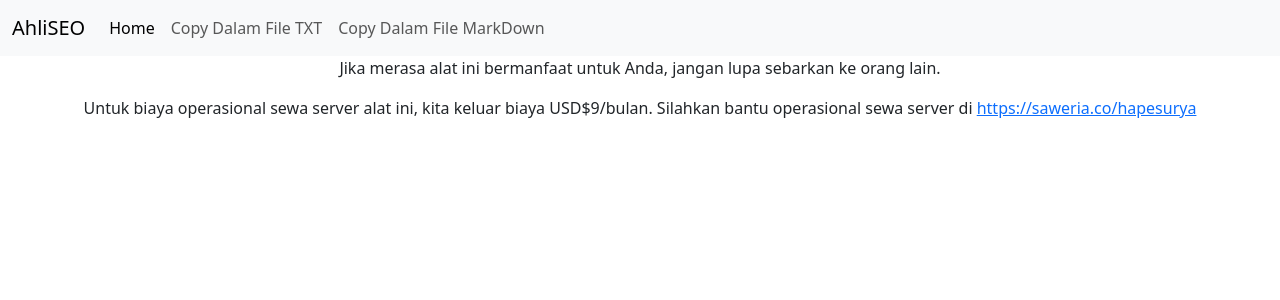
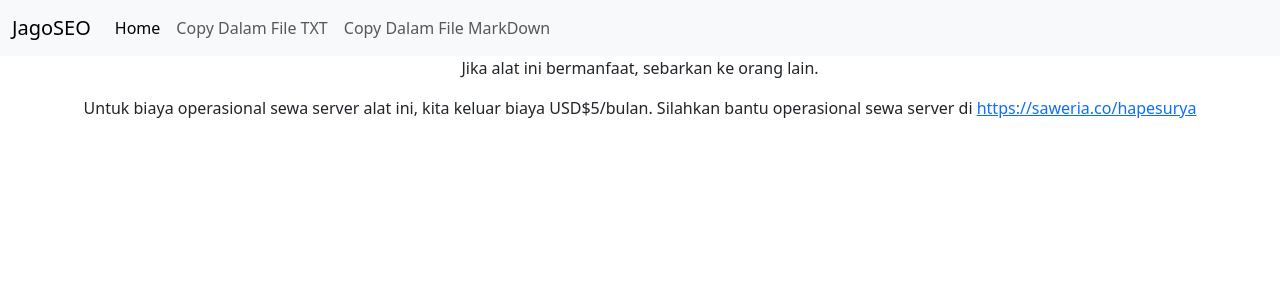
Before and after one commit to hapesurya/s3o, a Flask app: page / in a window 1280 px wide. Shown: the top 300 px of the page. Run offline with Flask 3, Linux system fonts and the light colour scheme.

Commit message:
perapihan link saweria

```diff
--- a/templates/base-copywebsite.html
+++ b/templates/base-copywebsite.html
@@ -3,7 +3,7 @@
   <head>
     <meta charset="utf-8" />
     <meta name="viewport" content="width=device-width, initial-scale=1" />
-    <title>Copy Content</title>
+    <title>Jago SEO</title>
     <link
       href="https://cdn.jsdelivr.net/npm/bootstrap@5.3.2/dist/css/bootstrap.min.css"
       rel="stylesheet"
@@ -15,7 +15,7 @@
     <header>
       <nav class="navbar navbar-expand-lg bg-body-tertiary">
         <div class="container-fluid">
-          <a class="navbar-brand" href="/">AhliSEO</a>
+          <a class="navbar-brand" href="/">JagoSEO</a>
           <button class="navbar-toggler" type="button" data-bs-toggle="collapse" data-bs-target="#navbarNav" aria-controls="navbarNav" aria-expanded="false" aria-label="Toggle navigation">
             <span class="navbar-toggler-icon"></span>
           </button>
--- a/templates/copywebsite/convertmd.html
+++ b/templates/copywebsite/convertmd.html
@@ -83,10 +83,9 @@
       <div class="row text-center">
         <div class="col-md-12">
           <p>
-            Jika merasa alat ini bermanfaat untuk Anda, jangan lupa sebarkan ke
-            orang lain.
+            Jika alat ini bermanfaat, sebarkan ke orang lain.
           </p>
-          <p>Untuk biaya operasional sewa server alat ini, kita keluar biaya USD$9/bulan. Silahkan bantu operasional sewa server di <a href="https://saweria.co/hapesurya">https://saweria.co/hapesurya</a></p>
+          <p>Untuk biaya operasional sewa server alat ini, kita keluar biaya USD$5/bulan. Silahkan bantu operasional sewa server di <a href="https://saweria.co/hapesurya" target="_blank">https://saweria.co/hapesurya</a></p>
         </div>
       </div>
     </div>
--- a/templates/copywebsite/converttxt.html
+++ b/templates/copywebsite/converttxt.html
@@ -83,10 +83,9 @@
       <div class="row text-center">
         <div class="col-md-12">
           <p>
-            Jika merasa alat ini bermanfaat untuk Anda, jangan lupa sebarkan ke
-            orang lain.
+            Jika alat ini bermanfaat, sebarkan ke orang lain.
           </p>
-          <p>Untuk biaya operasional sewa server alat ini, kita keluar biaya USD$9/bulan. Silahkan bantu operasional sewa server di <a href="https://saweria.co/hapesurya">https://saweria.co/hapesurya</a></p>
+          <p>Untuk biaya operasional sewa server alat ini, kita keluar biaya USD$5/bulan. Silahkan bantu operasional sewa server di <a href="https://saweria.co/hapesurya" target="_blank">https://saweria.co/hapesurya</a></p>
         </div>
       </div>
     </div>
--- a/templates/copywebsite/index.html
+++ b/templates/copywebsite/index.html
@@ -10,10 +10,9 @@
   <div class="row text-center">
     <div class="col-md-12">
       <p>
-        Jika merasa alat ini bermanfaat untuk Anda, jangan lupa sebarkan ke
-        orang lain.
+        Jika alat ini bermanfaat, sebarkan ke orang lain.
       </p>
-      <p>Untuk biaya operasional sewa server alat ini, kita keluar biaya USD$9/bulan. Silahkan bantu operasional sewa server di <a href="https://saweria.co/hapesurya">https://saweria.co/hapesurya</a></p>
+      <p>Untuk biaya operasional sewa server alat ini, kita keluar biaya USD$5/bulan. Silahkan bantu operasional sewa server di <a href="https://saweria.co/hapesurya" target="_blank">https://saweria.co/hapesurya</a></p>
     </div>
   </div>
 </div>
```
